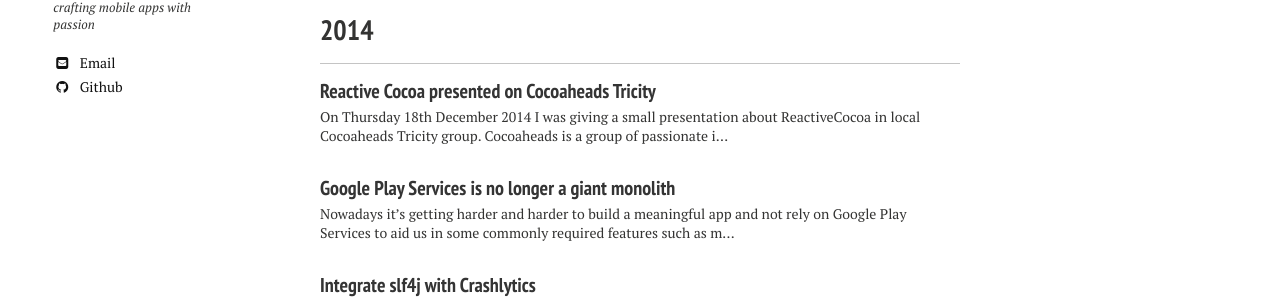
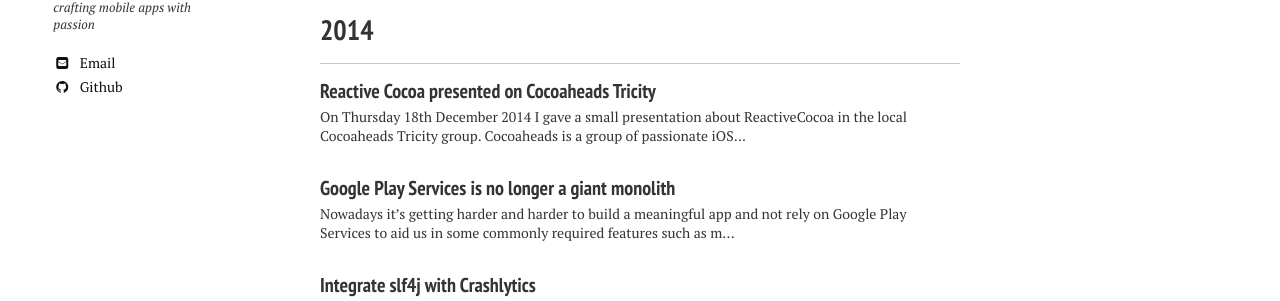
Before and after one commit to bright/bright.github.io, a Jekyll site: the page built from posts/index.md, in a window 1280 px wide. Shown: the part 282-583 px from the top of the page. Built offline with Jekyll 4.4.1, drawn with Linux system fonts in a browser that asks for light colours; nearby versions of some CDN libraries; Markdown is read by kramdown in place of the engine named in the settings.

Commit message:
Update 2014-12-21-cocoaheads-tricity-reactivecocoa.md
small corrections :)

```diff
--- a/_posts/2014-12-21-cocoaheads-tricity-reactivecocoa.md
+++ b/_posts/2014-12-21-cocoaheads-tricity-reactivecocoa.md
@@ -7,11 +7,11 @@ comments: true
 author: piotr
 ---
 
-On Thursday 18th December 2014 I was giving a small presentation about [ReactiveCocoa](https://github.com/ReactiveCocoa/ReactiveCocoa) in local [Cocoaheads Tricity](https://www.facebook.com/CocoaHeadsTricity) group. [Cocoaheads](http://cocoaheads.org/) is a group of passionate iOS and MacOS X developers willing to share their knowledge and learn.
+On Thursday 18th December 2014 I gave a small presentation about [ReactiveCocoa](https://github.com/ReactiveCocoa/ReactiveCocoa) in the local [Cocoaheads Tricity](https://www.facebook.com/CocoaHeadsTricity) group. [Cocoaheads](http://cocoaheads.org/) is a group of passionate iOS and MacOS X developers willing to share their knowledge and learn.
 
-If you've never head of ReactiveCocoa the presentation might plant a seed of interest in it:
+If you've never heard of ReactiveCocoa the presentation might plant a seed of interest:
 
 <iframe src="https://docs.google.com/presentation/d/1ItQV5KfwmIF947ujWlR8LFUuFWMLAVHUx6RH8ACfXbo/embed?start=false&loop=false&delayms=3000" frameborder="0" width="100%" height="400px" allowfullscreen="true" mozallowfullscreen="true" webkitallowfullscreen="true"></iframe>
 
 
-It's probably not easy to get started thinking in [FRP](http://en.wikipedia.org/wiki/Functional_reactive_programming) terms to get most out of ReactiveCocoa - but once you do using the library is a pleasant experience.
+It's probably not easy to get started thinking in [FRP](http://en.wikipedia.org/wiki/Functional_reactive_programming) terms to get most out of ReactiveCocoa - but once you do, using the library is a pleasant experience.
```
